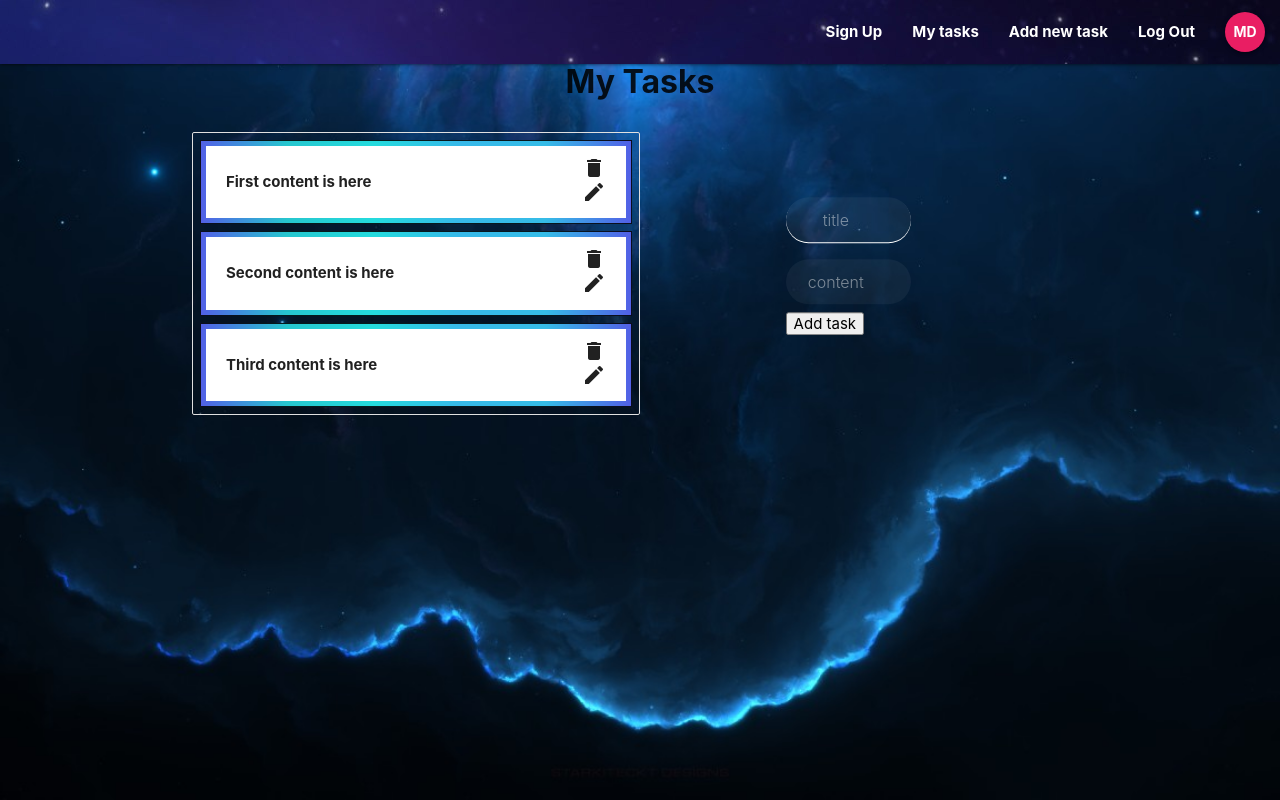
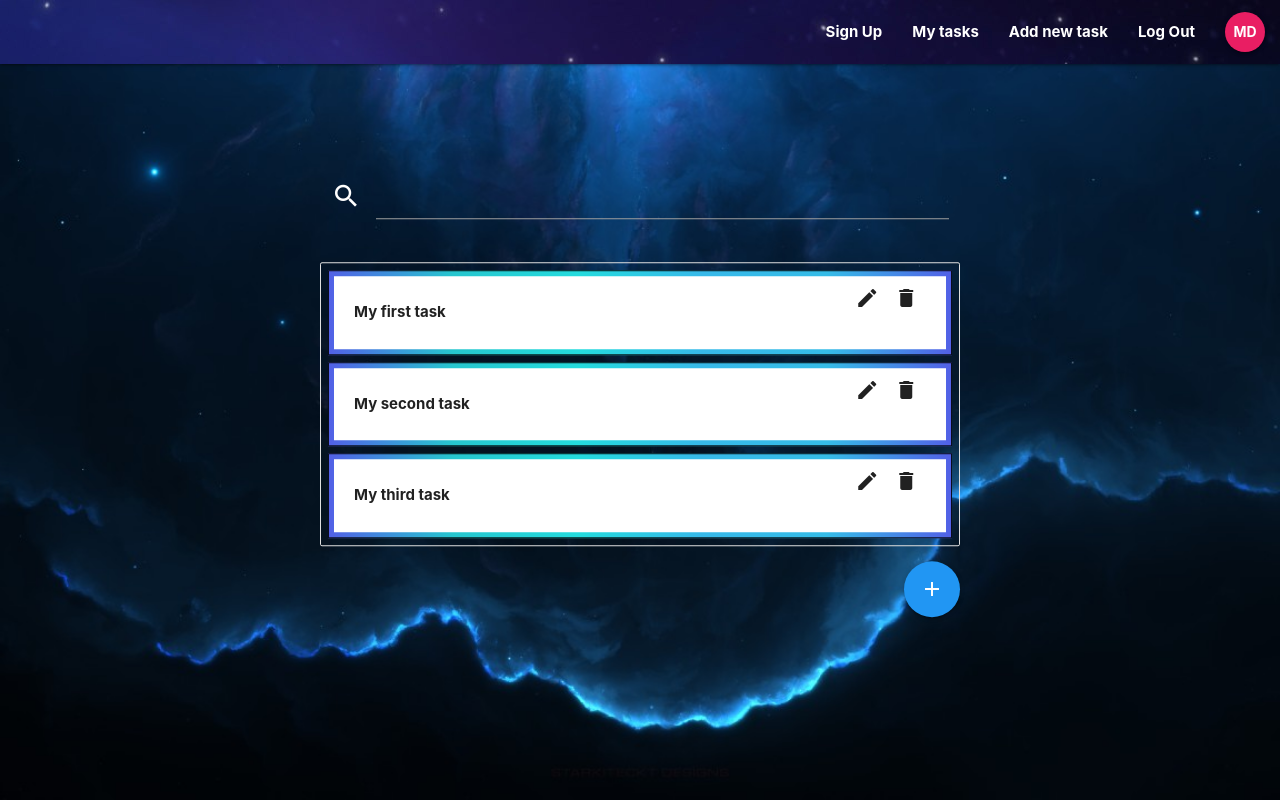
Before and after one commit to MD1010/reactToDo, a React (Create React App) app in the folder react-to-do/: page /MyTasks in a window 1280 px wide. Built offline with nearby package versions, Linux system fonts and the light colour scheme.

Commit message:
add task swal is ready

```diff
--- a/react-to-do/src/components/Authentication/SignUp.js
+++ b/react-to-do/src/components/Authentication/SignUp.js
@@ -123,7 +123,6 @@ class SignUp extends Component {
 
     render() {
         let { formErrors } = this.state
-        console.log("first name errors are: ",formErrors.lastName)
         return (
             <div className="bgForm">
                 {/* <div className="transparent-bg sign-up"></div> */}
--- a/react-to-do/src/components/CreateTask.js
+++ b/react-to-do/src/components/CreateTask.js
@@ -1,39 +1,74 @@
 import React, { Component } from 'react'
+import { addToDo } from '../store/Actions/taskActions'
+import { connect } from 'react-redux'
 import $ from 'jquery'
+import Swal from 'sweetalert2'
+import '../styles/swals.css'
+
 
 class CreateTask extends Component {
     constructor(props) {
         super(props)
         this.state =
             {
-                title: "",
                 content: ""
             }
     }
     componentDidMount() {
-        $("#title").focus();
+        $("#content").focus();
     }
 
-    submitForm = (event) => {
-        event.preventDefault()
-    }
 
     handleChange = (event) => {
         let { id, value } = event.target;
         this.setState({ [id]: value })
     }
 
+    createNewTask = (event) => {
+        event.preventDefault()
+        this.openNewTaskSwal()
+        this.props.createTask(this.state)
+    }
+
+    openNewTaskSwal = () => {
+        Swal.fire({
+            input: 'textarea',
+            inputPlaceholder: 'Type your message here...',
+            showCancelButton: true,
+            position: "center",
+            heightAuto: false,
+        }).then((result) => {
+            if (result.value){
+                this.makeConfirmationSwal(result)
+                this.setState({content:result.value})
+            }
+        })
+
+    }
+
+
+    makeConfirmationSwal = (result) => {
+        Swal.fire({
+            heightAuto: false,
+            type: 'success',
+            text: result.value + " was added successfuly"
+
+        });
+    }
+
+
+
     render() {
         return (
-            <div className="bgForm">
-                <div className="container">
-                    <input className="title field" id="title" spellCheck="false" autoComplete="off" placeholder="title" type="text" value={this.state.title} onChange={this.handleChange} maxLength="40"></input>
-                    <input className="content field" spellCheck="false" autoComplete="off" placeholder="content" type="text" id="content" value={this.state.content} onChange={this.handleChange}></input>
-                    <button type="submit" id="add-button" >Add task</button>
-                </div>
-            </div>
+            <button onClick={this.createNewTask} className="btn-floating btn-large waves-effect waves-light blue right"><i className="material-icons">add</i></button>
         )
     }
 }
 
-export default CreateTask
+const mapDispachToProps = (dispach) => {
+    return {
+        createTask: (todo) => { dispach(addToDo(todo)) }
+    }
+}
+
+export default connect(null, mapDispachToProps)(CreateTask)
--- a/react-to-do/src/components/MyZone.js
+++ b/react-to-do/src/components/MyZone.js
@@ -1,8 +1,7 @@
 import React, { Component } from 'react'
 import Tasks from './Tasks'
-import Title from './Title'
 import CreateTask from './CreateTask'
-// import swal from 'sweetalert'
+import SearchTask from '../components/SearchTask'
 import { connect } from 'react-redux'
 import '../styles/myZone.css'
 class MyZone extends Component {
@@ -10,16 +9,14 @@ class MyZone extends Component {
   render() {
     const { tasks } = this.props
     return (
-      <div className="container">
-        <Title />
-        <div className="TaskZone">
-          <div className="MyTasks">
-            <Tasks todos={tasks} />
-          </div>
-          <div className="newTaskForm">
-            <CreateTask />
-          </div>
+
+      <div className="TaskZone">
+        {/* <div className="background" /> */}
+        <SearchTask />
+        <div className="MyTasks">
+          <Tasks todos={tasks} />
         </div>
+        <CreateTask />
       </div>
     );
   }
--- /dev/null
+++ b/react-to-do/src/components/SearchTask.js
@@ -0,0 +1,24 @@
+import React, { Component } from 'react'
+import '../styles/search.css'
+import swal from 'sweetalert';
+
+class SearchTask extends Component {
+
+    searchTask = () => {
+        swal("need to write search function")
+    }
+
+    render() {
+        return (
+            <div className="row">
+                <form className="searchForm">
+                    <div className="input-field col s12">
+                        <i onClick={this.searchTask} className="material-icons prefix white-text">search</i>
+                        <input className="materialize-textarea searchBox"></input>
+                    </div>
+                </form>
+            </div>
+        )
+    }
+}
+export default SearchTask
--- a/react-to-do/src/store/Actions/taskActions.js
+++ b/react-to-do/src/store/Actions/taskActions.js
@@ -1,4 +1,6 @@
-export const createTask = (task) => {
+export const addToDo = (task) => {
+    // comes here before submittion
+    // alert(task.content)
     return (dispatch, getState) => {
         //make a async call to database
         dispatch({ type: 'CREATE_TASK', task})
--- a/react-to-do/src/store/reducers/taskReducer.js
+++ b/react-to-do/src/store/reducers/taskReducer.js
@@ -1,8 +1,8 @@
 const initState = {
     tasks: [
-        {id:'1', owner:'Misha', title:'My first task', content:'First content is here'},
-        {id:'2', owner:'Maayan', title:'My second task', content:'Second content is here'},
-        {id:'3', owner:'Zolo', title:'My third task', content:'Third content is here'}
+        {id:'1', owner:'Misha', content:'My first task', date:'Today'},
+        {id:'2', owner:'Maayan', content:'My second task', date:'Yesterday'},
+        {id:'3', owner:'Zolo', content:'My third task', date:'Apr 19'}
     ]
 }
 const taskReducer = (state = initState, action) => {
--- a/react-to-do/src/styles/login.css
+++ b/react-to-do/src/styles/login.css
@@ -16,7 +16,7 @@ body{
     width:100%;
 }
 
-input{
+.field{
     text-align: center !important;
     color: white;
     background-color: rgb(255, 255, 255,0.05) !important;
--- a/react-to-do/src/styles/myZone.css
+++ b/react-to-do/src/styles/myZone.css
@@ -1,11 +1,19 @@
-.TaskZone{
-    display: flex;
+.background{
+    background: white;
+    opacity: 0.1;
+    width: 50%;
+    height: 20%;
+    top: 40%;
+    left: 50%;
+    transform: translate(-50%,-50%);
+    position: absolute;
 }
 
-.MyTasks{
-    width:50%;
+.TaskZone{
+    width: 50%;
+    position: relative;
+    top: 40%;
+    left: 50%;
+    transform: translate(-50%,-50%);
+
 }
-
-.newTaskForm{
-    width:50%;
-}
--- /dev/null
+++ b/react-to-do/src/styles/search.css
@@ -0,0 +1,7 @@
+.material-icons:hover{
+    cursor: pointer;
+}
+
+.searchBox{
+    color: white;
+    }
--- /dev/null
+++ b/react-to-do/src/styles/swals.css
@@ -0,0 +1,5 @@
+/*added task css*/
+
+.swal-text {
+    font-weight: bold
+}
```
Also changed, not shown: react-to-do/src/styles/app.css (line endings or trailing spaces), react-to-do/src/styles/newTask.css (added).
